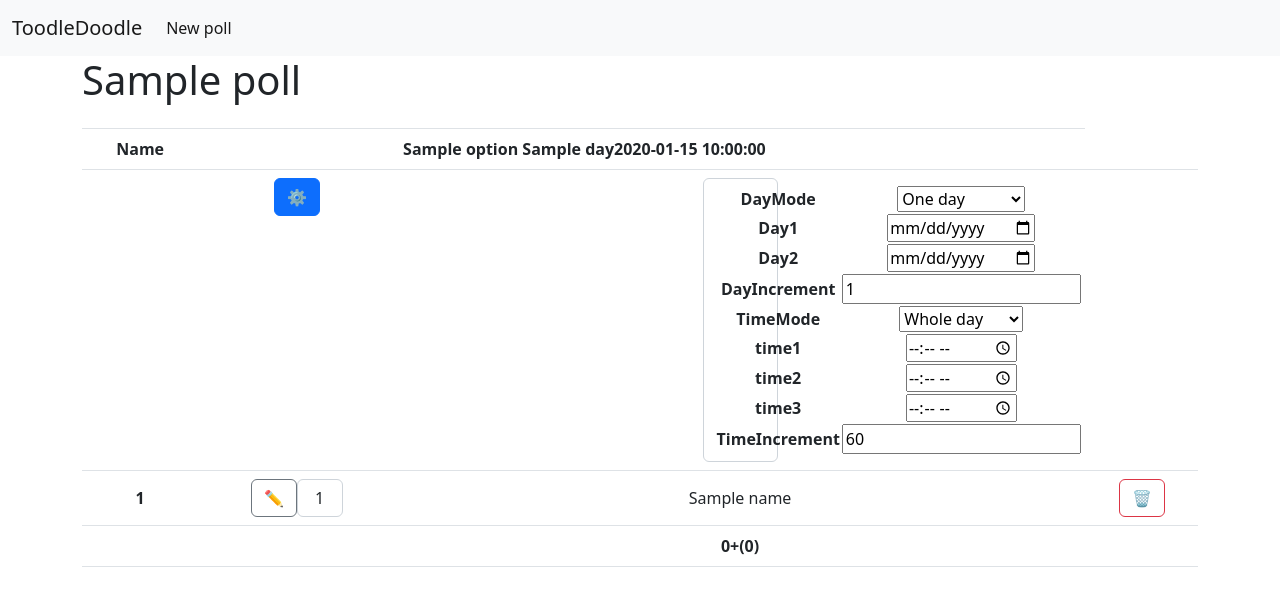
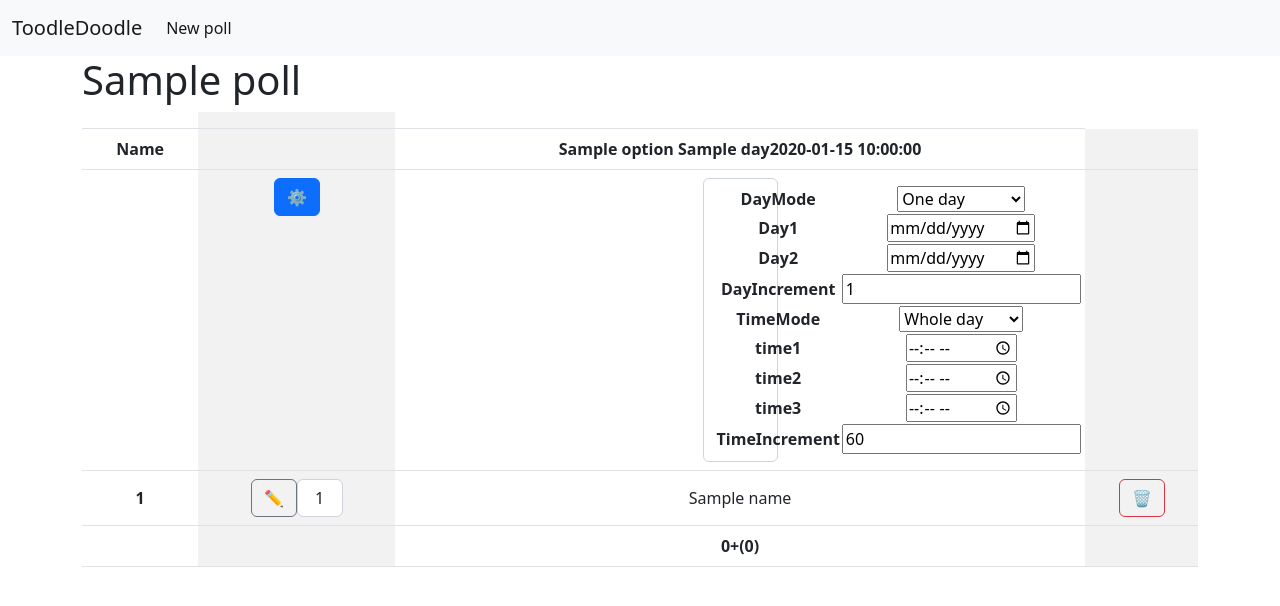
Before and after one commit to 5K1PY/ToodleDoodle, a Flask app: template templates/poll.html in a window 1280 px wide. Shown: the top 606 px of the page. Run offline with Flask 2, Linux system fonts and the light colour scheme; the template is opened without the code that fills it: values that come from a table or form of the project are taken from there, most other values are stand-ins (such as "Sample title", 1, 10 or a date in 2020).

Commit message:
Table formatting

```diff
--- a/static/js/poll.js
+++ b/static/js/poll.js
@@ -33,8 +33,14 @@ $(function() {
 
     // transpose table
     $this.find('#transpose-tables').change(function() {
-        console.log("TODO: transpose tables");
         $this.find(".table").each(function () {
+            if ($(this).attr("class").includes("striped-columns")) {
+                var class_ = $(this).attr("class").replace("-columns", "");
+                $(this).attr("class", class_);
+            } else {
+                var class_ = $(this).attr("class").replace("striped", "striped-columns");
+                $(this).attr("class", class_);
+            }
             var $table = $(this);
             var new_table = [];
             var column_i = [];
@@ -51,7 +57,6 @@ $(function() {
                     $(this).attr('rowspan', colspan);
                     $(this).attr('colspan', rowspan);
 
-                    console.log(column_i[column]);
                     while (new_table.length <= column_i[column]) {
                         new_table.push($("<tr></tr>"));
                     }
--- a/templates/poll_formats.html
+++ b/templates/poll_formats.html
@@ -1,12 +1,12 @@
 {% macro table_option_user(poll, form) -%}
 <form method="post">
 {{ form.hidden_tag() }}
-<table class="table" id="options-users-table">
+<table class="table table-striped-columns" id="options-users-table">
     <tr> <!-- Month + Year -->
         <th></th> <th></th>
         {% for option in poll.options %}
             {% if poll.diffrent_than_last(loop.index-1) %}
-            <th colspan="{{poll.next_year_and_month(loop.index-1)}}"> {{option.year_and_month()}} </th>
+            <th class="align-middle" colspan="{{poll.next_year_and_month(loop.index-1)}}"> {{option.year_and_month()}} </th>
             {% endif %}
         {% endfor %}
         <th></th>
@@ -14,7 +14,7 @@
     <tr> <!-- Day + hour -->
         <th class="text-center">Name</th> <th></th>
         {% for option in poll.options %}
-            <th style="min-width: 75px;"> {{option.dayname}}&nbsp;{{option.day}}{{option.time if option.time else ""}}</th>
+            <th class="text-center align-middle" style="min-width: 75px;"> {{option.dayname}}&nbsp;{{option.day}}{{option.time if option.time else ""}}</th>
         {% endfor %}
         <th></th>
     </tr>
@@ -70,7 +70,7 @@
         <td></td>
         <td></td>
         {% for _ in poll.options %}
-            <td id="summary-{{loop.index-1}}" class="summary text-center"></td>
+            <td id="summary-{{loop.index-1}}" class="summary text-center align-middle"></td>
         {% endfor %}
         <td></td>
     </tfoot>
```
